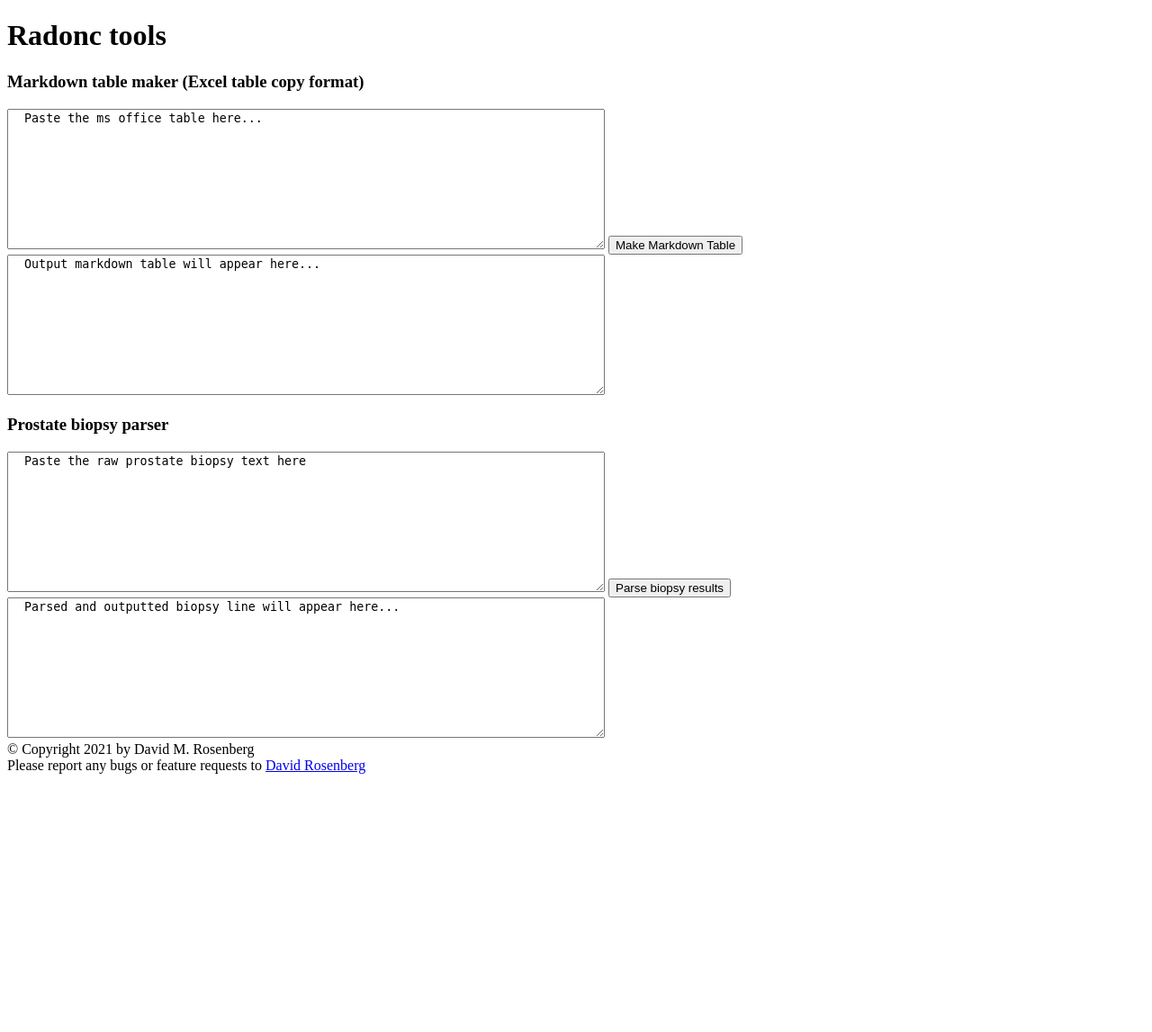
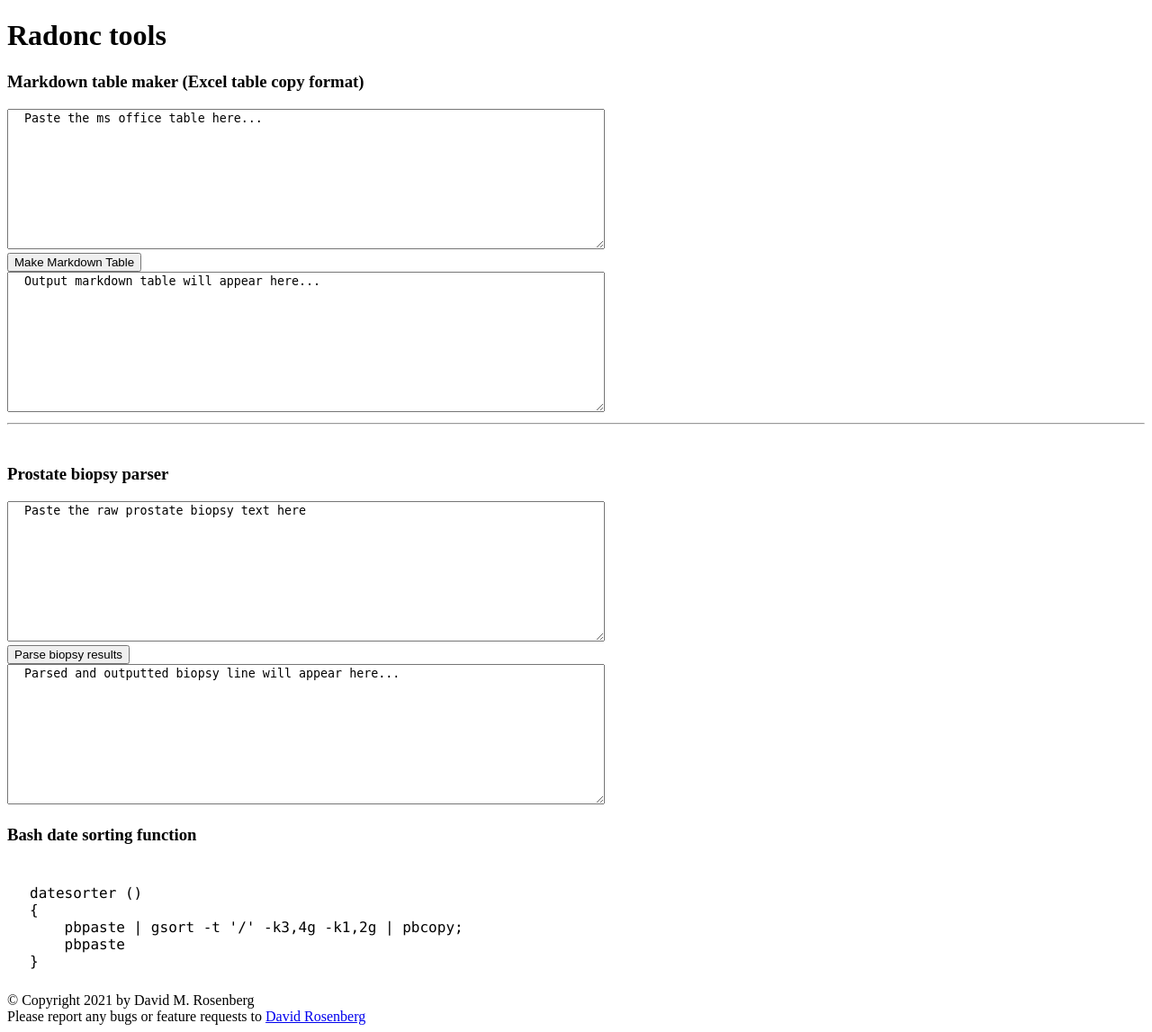
Before and after one commit to rosenbergdm/ro-tools, a Flask app: page / in a window 1280 px wide. Shown: the whole page at 90% size. Before the commit the page ends 860 px from the top, so only its background shows below. Run offline with Flask 2, Linux system fonts and the light colour scheme.

Commit message:
added temp date sorter

```diff
--- a/templates/index.html
+++ b/templates/index.html
@@ -15,18 +15,36 @@
 <textarea id='tableinput' name='tableinput' rows='10', cols='80'>
   Paste the ms office table here...
 </textarea>
+<br />
 <button onclick='make_markdown_table()' name='runtable' id='runtable' value='runtable'>Make Markdown Table</button>
+<br />
 <textarea id='tableoutput' name='tableoutput' rows='10', cols='80'>
   Output markdown table will appear here...
 </textarea>
-
+<br />
+<hr />
+<br />
 <h3>Prostate biopsy parser</h3>
 <textarea id='pxbiopsyinput' name='pxbiopsyinput' rows='10', cols='80'>
   Paste the raw prostate biopsy text here
 </textarea>
+<br />
 <button onclick='runParseBiopsy()' name='runpxbiopsy' id='runpxbiopsy' value='runpxbiopsy'>Parse biopsy results</button>
+<br />
 <textarea id='pxbiopsyoutput' name='pxbiopsyoutput' rows='10', cols='80'>
   Parsed and outputted biopsy line will appear here...
 </textarea>
+<br />
+
+<h3>Bash date sorting function</h3>
+<span style="white-space:pre;display:block;margin:25px;font-family:'Lucida Console', monospace">
+datesorter ()
+{
+    pbpaste | gsort -t '/' -k3,4g -k1,2g | pbcopy;
+    pbpaste
+}
+</span>
+
+
 
 {% endblock %}
```
